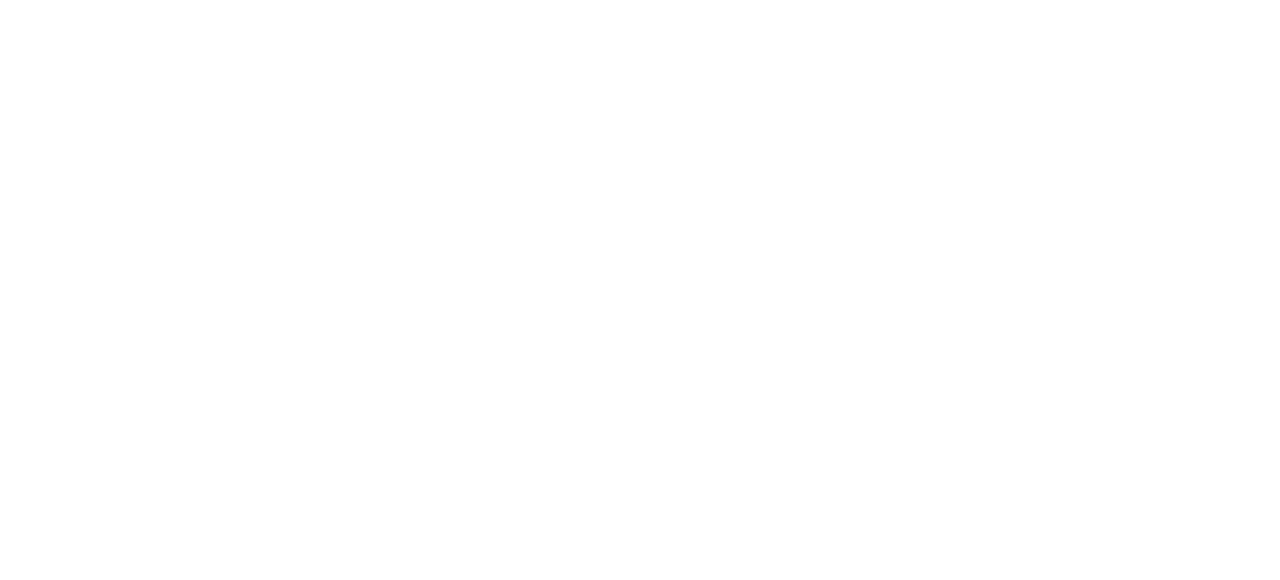
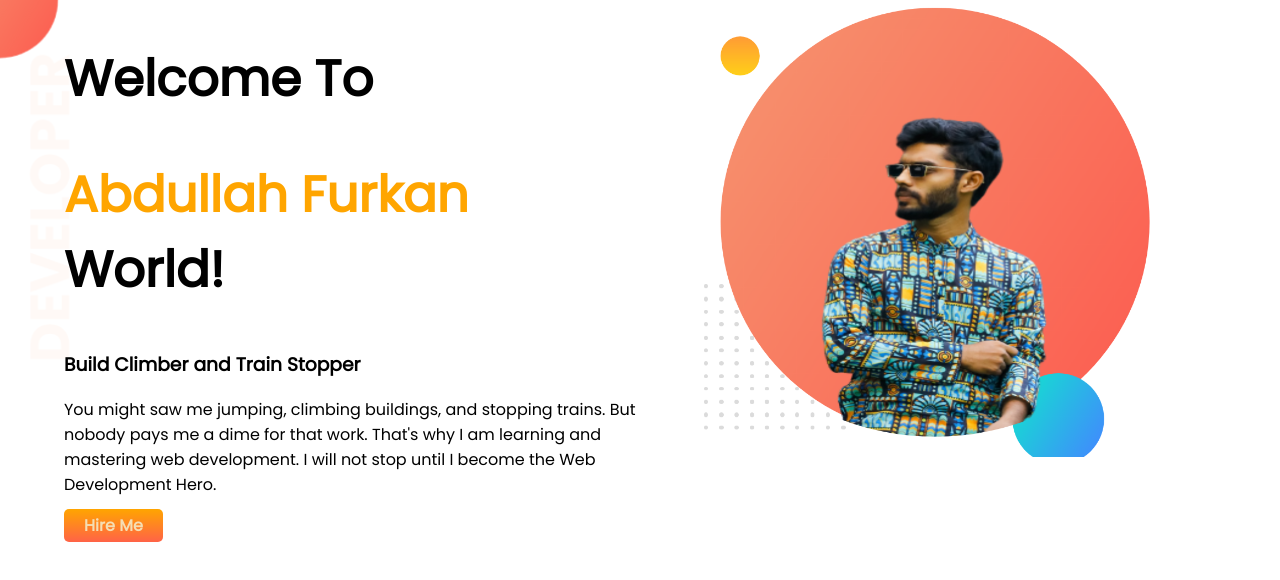
Before and after one commit to abdullah-furkan/developer-portfolio, a plain HTML site: page index.html in a window 1280 px wide. Drawn offline with Linux system fonts and the light colour scheme.

Commit message:
top part

```diff
--- a/index.html
+++ b/index.html
@@ -1,13 +1,37 @@
 <!DOCTYPE html>
 <html lang="en">
+
 <head>
     <meta charset="UTF-8">
     <meta http-equiv="X-UA-Compatible" content="IE=edge">
     <meta name="viewport" content="width=device-width, initial-scale=1.0">
     <title>furkans portfolio</title>
+    <link rel="preconnect" href="https://fonts.googleapis.com">
+    <link rel="preconnect" href="https://fonts.gstatic.com" crossorigin>
+    <link href="https://fonts.googleapis.com/css2?family=Poppins&display=swap" rel="stylesheet">
     <link rel="stylesheet" href="style.css">
 </head>
+
 <body>
+    <section class="top-banner">
+        <div class="half-width">
+            <h1>Welcome To </h1>
+            <h1><span class="color-orange">Abdullah Furkan</span> World!</h1>
+            <h3>Build Climber and Train Stopper
+            </h3>
+            <p>You might saw me jumping, climbing buildings, and stopping trains. But nobody pays me a dime for that
+                work.
+                That's why I am learning and mastering web development. I will not stop until I become the Web
+                Development
+                Hero.
 
+            </p>
+            <a class="link-button" target="_blank" href="https://www.linkedin.com/feed/">Hire Me</a>
+        </div>
+        <div class="half-width">
+            <img src="images/my-bg1.png" alt="">
+        </div>
+    </section>
 </body>
+
 </html>
--- a/style.css
+++ b/style.css
@@ -0,0 +1,40 @@
+body {
+    font-family: 'Poppins', sans-serif;
+    margin: 0%;
+}
+
+h1 {
+    font-size: 50px;
+}
+
+.color-orange {
+    color: orange;
+}
+
+section {
+    display: flex;
+}
+
+.half-width {
+    width: 50%;
+    padding-left: 5%;
+
+}
+
+.half-width img {
+    width: 80%;
+}
+
+.link-button {
+    text-decoration: none;
+    background-image: linear-gradient(orange, tomato);
+    color: wheat;
+    font-weight: 700;
+    padding: 5px 20px;
+    border-radius: 5px;
+}
+
+.top-banner {
+    background-image: url(images/top-banner.png);
+    background-repeat: no-repeat;
+}
```
Also changed, not shown: images/dream-bg.png (added), images/exp-bg.png (added), images/jhankar.png (added), images/jhankar2.png (added), images/my-bg.png (added), images/my-bg1.png (added), images/my-bg2.png (added), images/top-banner.png (added), showOff/ami1.jpg (added), 7 other files.
